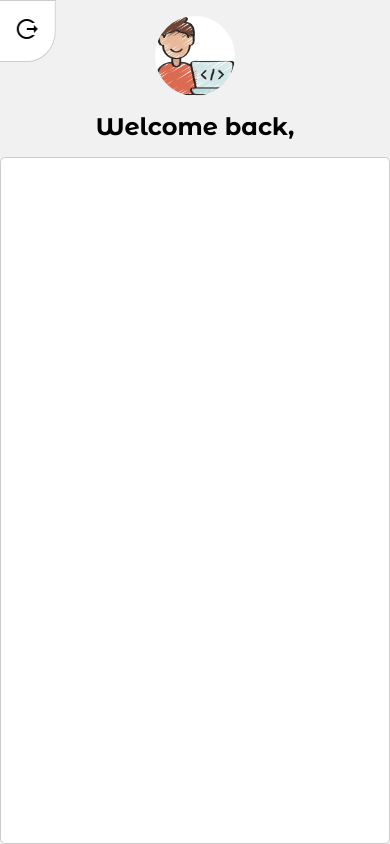
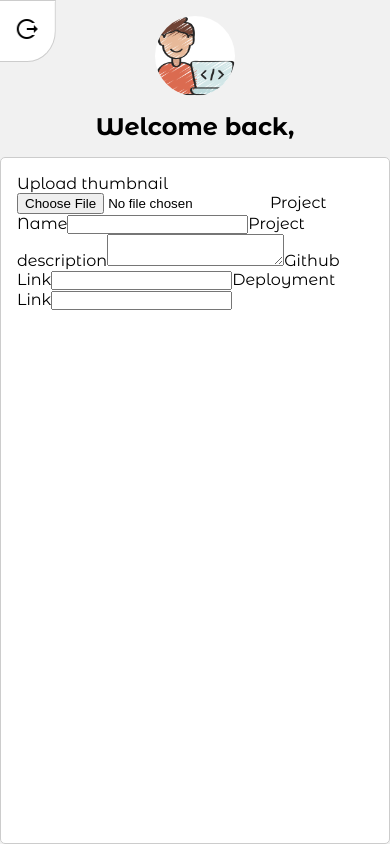
Before and after one commit to RanitJana/Portfolio, a React (Vite) app in the folder client/: page /admin/1/project/manage/add in a window 390 px wide. Built offline with nearby package versions, Linux system fonts and the light colour scheme; no server answers.

Commit message:
fix: pointer for mobile

```diff
--- a/client/admin/Admin.jsx
+++ b/client/admin/Admin.jsx
@@ -18,6 +18,8 @@ function Admin() {
 
   const navigate = useNavigate();
 
+  const [renderUpdate, setRenderUpdate] = useState(false);
+
   useEffect(() => {
     async function checkVerify() {
       try {
@@ -36,14 +38,14 @@ function Admin() {
       }
     }
     checkVerify();
-  }, []);
+  }, [renderUpdate]);
 
   return (
     <div className="admin">
       {isLoading ? (
         <VerifyLoading />
       ) : (
-        <UserContext.Provider value={{ user, id }}>
+        <UserContext.Provider value={{ user, id, setRenderUpdate }}>
           <Outlet />
         </UserContext.Provider>
       )}
--- a/client/admin/pages/ProfileEdit/ProfileEdit.jsx
+++ b/client/admin/pages/ProfileEdit/ProfileEdit.jsx
@@ -8,7 +8,7 @@ import { handleUpdateProfile } from "../../utils/Apis.js";
 import { useParams } from "react-router-dom";
 
 function ProfileEdit() {
-  const { user } = useContext(UserContext);
+  const { user, setRenderUpdate } = useContext(UserContext);
 
   const { toast } = useContext(toastContext);
 
@@ -57,6 +57,7 @@ function ProfileEdit() {
   async function handleFormSubmit(e) {
     e.preventDefault();
 
+    try {
       for (let i = 0; i < info.roles.length; i++) {
         if (info.roles[i] == "") {
           let allRole = roleRef.current?.querySelectorAll("input");
@@ -99,10 +100,19 @@ function ProfileEdit() {
 
       let { success, message } = await handleUpdateProfile(formData);
 
+
+      if (success) {
+        setRenderUpdate(prev => !prev);
+        toast.success(message);
+      }
+      else toast.warning(message);
+
+    } catch (error) {
+      toast.error(error?.message || "An error occurred")
+    }
+    finally {
       setSubmit(false);
-
-    if (success) toast.success(message);
-    else toast.error(message);
+    }
   }
 
   if (!user) return <AdminSkeleton />;
--- a/client/admin/pages/ProjectAdd/ProjectAdd.jsx
+++ b/client/admin/pages/ProjectAdd/ProjectAdd.jsx
@@ -1,8 +1,70 @@
+/* eslint-disable no-unused-vars */
+/* eslint-disable react-hooks/exhaustive-deps */
 import "./ProjectAdd.css";
+import { toastContext } from "../../../src/Index.jsx";
 import { handlePostProject } from "../../utils/Apis.js";
+import { useCallback, useContext, useEffect, useState } from "react";
 
 function ProjectAdd() {
-  return <div className="projectAdd"></div>;
+
+  const [info, setInfo] = useState(
+    {
+      name: "",
+      description: "",
+      tech: "",
+      github: "",
+      link: ""
+    }
+  );
+  const { toast } = useContext(toastContext);
+
+  const addProject = useCallback(async (e) => {
+    try {
+      e.preventDefault();
+
+      // if(!name)
+      let data = {};
+
+      let response = await handlePostProject(data);
+
+    } catch (error) {
+      toast.error(error.message || "Please try again")
+    }
+  }, [])
+
+
+  return (
+    <div className="projectAdd">
+      <div className="top"></div>
+      <div className="bottom">
+        <form onSubmit={addProject}>
+
+          {/* thumbnail */}
+          <label htmlFor="thumbnail">Upload thumbnail</label>
+          <input type="file" name="" id="thumbnail" />
+
+          {/* title */}
+          <label htmlFor="name">Project Name</label>
+          <input type="text" name="" id="name" value={info.name} onChange={e => setInfo(prev => ({ ...prev, name: e.target.value }))} />
+
+          {/* description */}
+          <label htmlFor="description">Project description</label>
+          <textarea name="" id="description" value={info.description} onChange={e => setInfo(prev => ({ ...prev, description: e.target.value }))} ></textarea>
+
+          {/* tech */}
+
+          {/* github */}
+          <label htmlFor="github">Github Link</label>
+          <input type="text" name="" id="github" value={info.github} onChange={e => setInfo(prev => ({ ...prev, github: e.target.value }))} />
+
+          {/* Deployment */}
+          <label htmlFor="deployment">Deployment Link</label>
+          <input type="text" name="" id="deployment" value={info.link} onChange={e => setInfo(prev => ({ ...prev, link: e.target.value }))} />
+
+        </form>
+      </div>
+    </div>
+  )
 }
 
 export default ProjectAdd;
--- a/client/src/components/Mouse/Mouse.jsx
+++ b/client/src/components/Mouse/Mouse.jsx
@@ -23,6 +23,7 @@ function Mouse() {
     };
 
     document.addEventListener("mousemove", updateMousePosition);
+    document.addEventListener("touchmove", updateMousePosition);
     document.addEventListener("mouseleave", () => {
       mouse.style.opacity = 0;
     });
@@ -34,6 +35,7 @@ function Mouse() {
 
     return () => {
       document.removeEventListener("mousemove", updateMousePosition);
+      document.addEventListener("touchmove", updateMousePosition);
       document.removeEventListener(
         "mouseleave",
         () => (mouse.style.opacity = 0)
```
Lines whose indentation alone changed are shown as unchanged.
